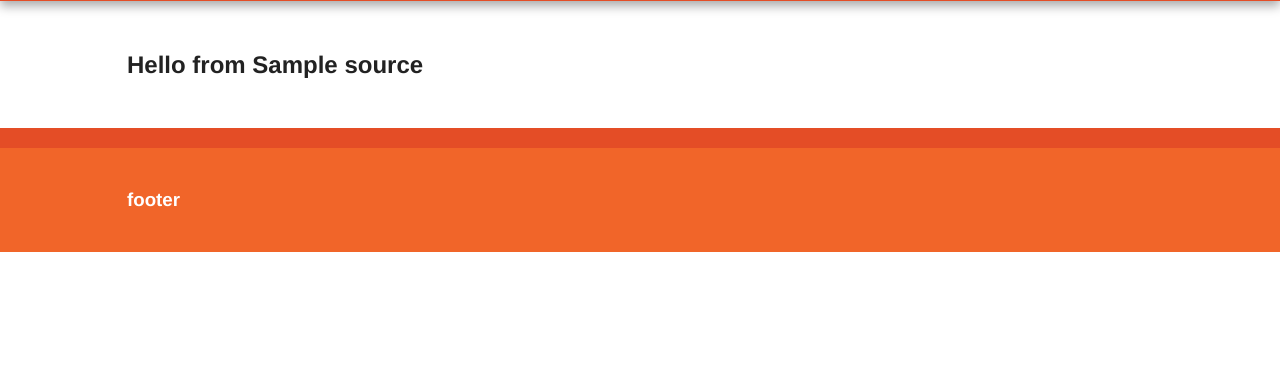
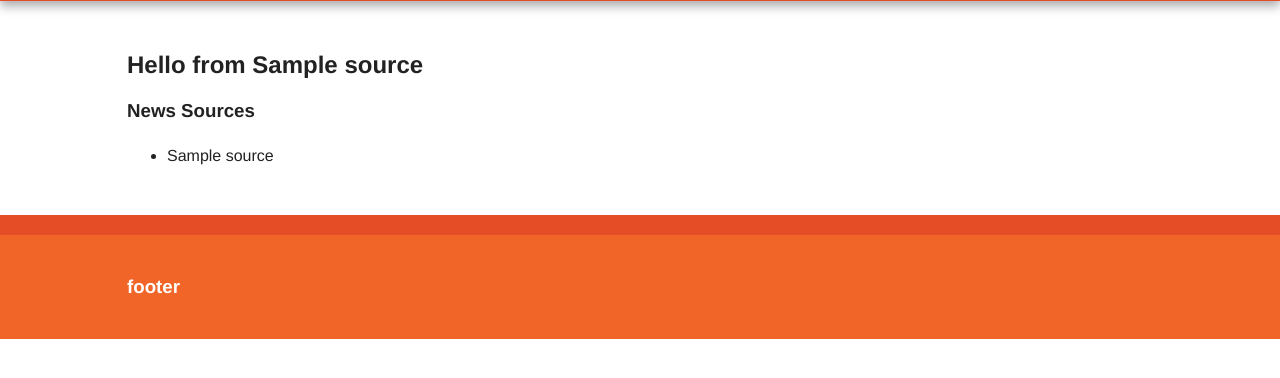
Before and after one commit to TonyKioko/NewsHighlight, a Flask app: template app/templates/index.html in a window 1280 px wide. Shown: the part 95-473 px from the top of the page. Run offline with Flask 2, Linux system fonts and the light colour scheme; the template is opened without the code that fills it: most values are stand-ins (such as "Sample title", 1, 10 or a date in 2020); parts of the project's set-up code (start-up, migrations or seed data) failed here and were passed over; some libraries are stand-ins or nearby versions.

```diff
--- a/app/templates/index.html
+++ b/app/templates/index.html
@@ -36,6 +36,13 @@
 
                 <h1> {{ message }} </h1>
                 <h2>Hello from {{source}}</h2>
+                <!-- Popular movie section  -->
+        <h3> News Sources</h3>
+        <ul>
+           {% for source in new_sources %}
+               <li>{{ source.name}}</li>
+           {% endfor %}
+       </ul>
 
             </div> <!-- #main -->
         </div> <!-- #main-container -->
```
Also changed, not shown: app/requests.py (+8 -4 lines), app/views.py (+0 -8 lines).
